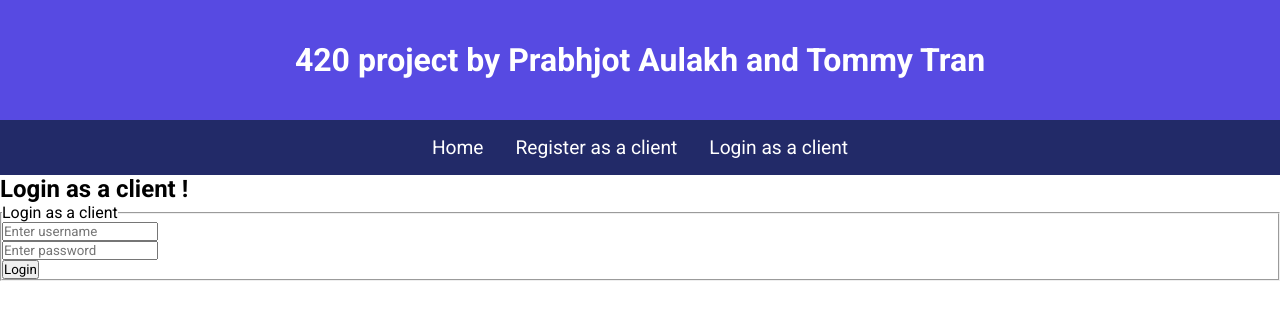
After one commit to prabhjotaulakh159/barbershop-appointment-system, a Flask app: page /login-client in a window 1280 px wide. The commit adds this page. Shown: the top 320 px of the page. Run offline with Flask 3, Linux system fonts and the light colour scheme.

Commit message:
added some macros, changed some database queries and added login as a client page

```diff
--- a/appointment_app/qdb/database.py
+++ b/appointment_app/qdb/database.py
@@ -48,7 +48,7 @@ class Database:
         ''' Gets a client by username '''
         with self.connect() as connection:
             with connection.cursor() as cursor:
-                qry = "SELECT * FROM Clients WHERE user_name = :username"
+                qry = "SELECT client_id, user_name, pass_word, email, avatar, phone FROM Clients WHERE user_name = :username"
                 try:
                     cursor.execute(qry, [username])
                     client = cursor.fetchall()
--- a/appointment_app/templates/base.html
+++ b/appointment_app/templates/base.html
@@ -13,6 +13,7 @@
         <nav class='navigation'>
             <a href="{{ url_for('main.home') }}">Home</a>
             <a href="{{ url_for('user.register_client') }}">Register as a client</a>
+            <a href="{{ url_for('user.login_client') }}">Login as a client</a>
         </nav>
         {% if get_flashed_messages() %}
             {% for category, message in get_flashed_messages(with_categories=True) %}
--- /dev/null
+++ b/appointment_app/templates/macros.html
@@ -0,0 +1,9 @@
+{% macro form_field_error(errors) %}
+    {% if errors %}
+        <ul>
+            {% for error in errors %}
+                <li class='error'>{{ error }}</li>
+            {% endfor %}
+        </ul>
+    {% endif %}
+{% endmacro %}
--- a/appointment_app/user/forms.py
+++ b/appointment_app/user/forms.py
@@ -11,3 +11,9 @@ class RegisterClientForm(FlaskForm):
     email = EmailField ('Email', validators=[DataRequired(),])
     phone = StringField("Phone", validators=[DataRequired(), Length(min=10,max=12)])
     submit = SubmitField("Register")
+
+class LoginForm(FlaskForm):
+    username = StringField("Username", validators=[DataRequired(), Length(min=2,max=25)])
+    email = EmailField ('Email', validators=[DataRequired(),])
+    password = PasswordField("Password", validators=[DataRequired()])
+    submit = SubmitField("Login")
--- a/appointment_app/user/routes.py
+++ b/appointment_app/user/routes.py
@@ -1,8 +1,9 @@
 from flask import Blueprint, render_template, flash, redirect, url_for
 from flask_bcrypt import Bcrypt
 from appointment_app.qdb.database import db
-from appointment_app.user.forms import RegisterClientForm
-
+from appointment_app.user.forms import RegisterClientForm, LoginForm
+from flask_login import login_user
+from appointment_app.user.auth_config import Client
 
 user = Blueprint('user', __name__, template_folder="templates")
 
@@ -16,14 +17,33 @@ def register_client():
         if client_exist:
             flash(f'{username} already in db. Choose another username', 'error')
             return redirect(url_for('user.register'))
-        else:
-            b = Bcrypt()
-            username = form.username.data
-            password = b.generate_password_hash(form.password.data).decode('utf-8')
-            email = form.email.data
-            avatar = "/static/images/avatar.png"
-            phone = form.phone.data
-            db.add_client(username, password, email, avatar, phone)
-            flash(f'Welcome {username} you are now a client', 'success')
-            return redirect(url_for('main.home'))
+        b = Bcrypt()
+        username = form.username.data
+        password = b.generate_password_hash(form.password.data).decode('utf-8')
+        email = form.email.data
+        avatar = "/static/images/avatar.png"
+        phone = form.phone.data
+        db.add_client(username, password, email, avatar, phone)
+        flash(f'Welcome {username} you are now a client', 'success')
+        return redirect(url_for('main.home'))
     return render_template("register-client.html", form=form)
+
+@user.route("/login-client", methods=['GET', 'POST'])
+def login_client():
+    '''Renders the login client form'''
+    form = LoginForm()
+    if form.validate_on_submit():
+        client = db.get_client(form.username.data)
+        if not client:
+            flash(f"Client {form.username.data} does not exist")
+            return redirect(url_for('user.login_client'))
+        encrypted_password = client[2]
+        bcrypt = Bcrypt()
+        if not bcrypt.check_password_hash(encrypted_password, form.password.data):
+            flash("You provided invalid credentials")
+            return redirect(url_for('user.login'))
+        logged_in_client = Client(client_id=client[0], username=client[1], password=client[2], email=client[3], avatar=client[4], phone=client[5])
+        login_user(logged_in_client)
+        flash("You have sucessfully logged in !", "success")
+        return redirect(url_for('main.home'))
+    return render_template('login-client.html', form=form)
--- /dev/null
+++ b/appointment_app/user/templates/login-client.html
@@ -0,0 +1,24 @@
+{% extends "base.html" %}
+{% from "macros.html" import form_field_error with context %}
+{% block content %}
+    <section id="form">
+        <h1>Login as a client !</h1>
+        <form action="" method="post">
+            {{form.hidden_tag()}}
+            <fieldset>
+                <legend>Login as a client</legend>
+                <section>
+                    {{ form.username(class='form-field', placeholder='Enter username')}}
+                    {{ form_field_error(form.username.errors) }}
+                </section>
+                <section>
+                    {{ form.password(class='form-field', placeholder='Enter password')}}
+                    {{ form_field_error(form.password.errors) }}
+                </section>
+                <section>
+                    {{ form.submit(class='button') }}
+                </section>
+            </fieldset>
+        </form>
+    </section>
+{% endblock content %}
```
Also changed, not shown: appointment_app/user/templates/register-client.html (+8 -2 lines).
